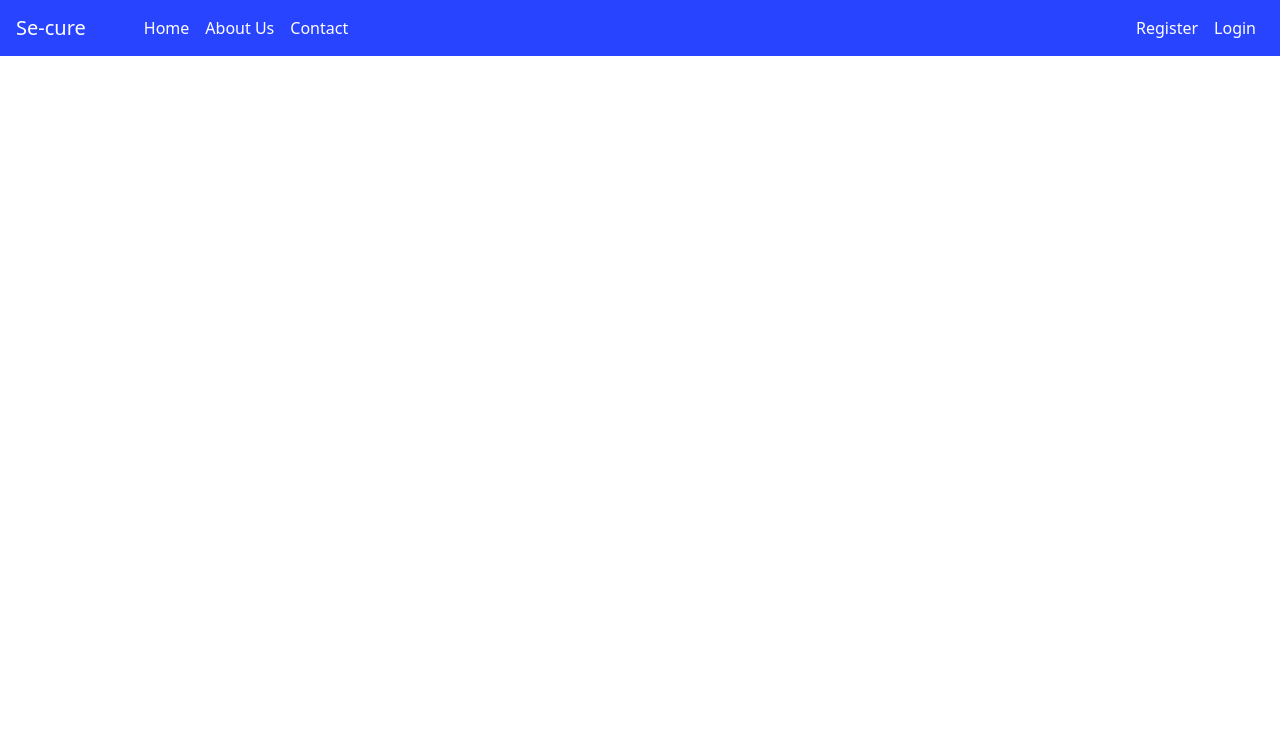
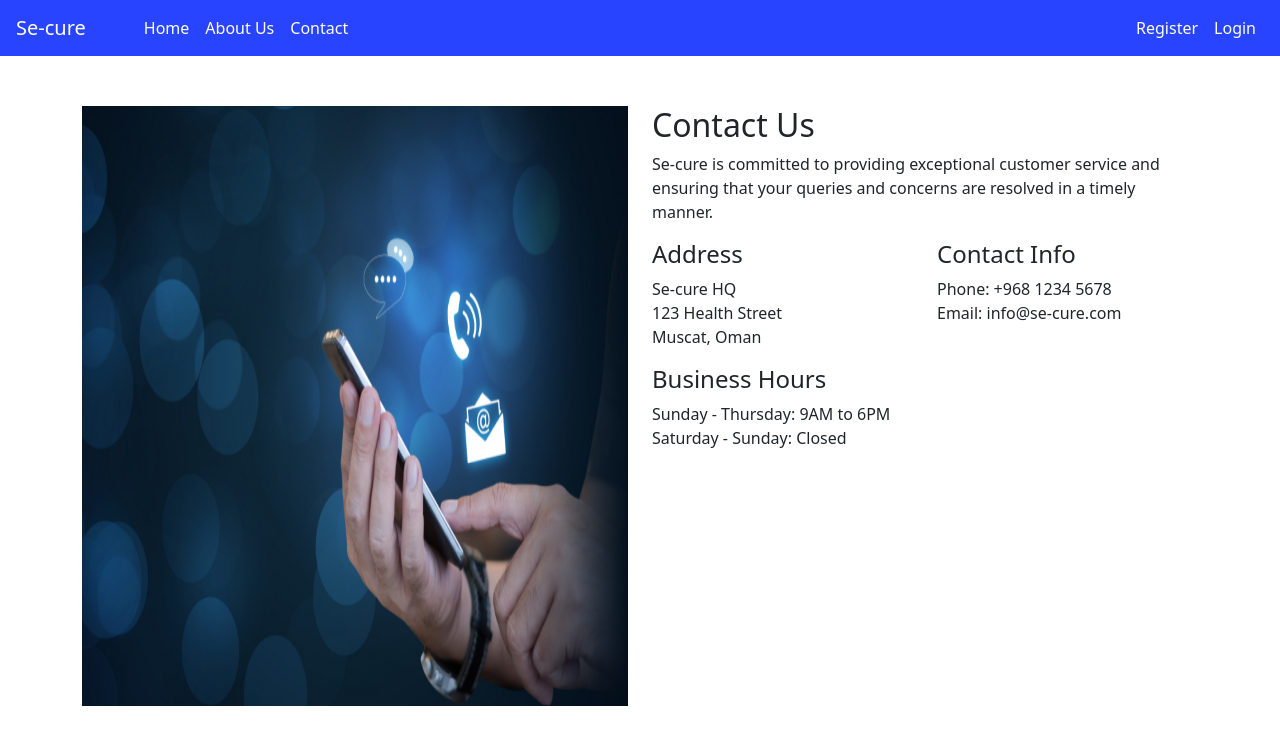
Before and after one commit to MuhammadSaqib786/Se-cure-flask-application, a Flask app: page /contact in a window 1280 px wide. Shown: the top 745 px of the page. Run offline with Flask 3, Linux system fonts and the light colour scheme; some libraries are stand-ins or nearby versions.

Commit message:
about-contact us done

```diff
--- a/templates/contact_us.html
+++ b/templates/contact_us.html
@@ -16,6 +16,35 @@
 <body>
   {% include 'navbar.html' %}
 
+  <div class="container" style="margin-top: 50px;">
+    <div class="row">
+
+        <div class="col-sm-6">
+            <img src="{{ url_for('static', filename='images/contact.png') }}" alt="contact us" class="img-fluid" style="height: 600px; width: 100%;">
+        </div>
+        <div class="col-sm-6">
+
+    <h2>Contact Us</h2>
+    <p>Se-cure is committed to providing exceptional customer service and ensuring that your queries and concerns are resolved in a timely manner.</p>
+    <div class="row">
+      <div class="col">
+        <h4>Address</h4>
+        <p>Se-cure HQ<br>
+           123 Health Street<br>
+           Muscat, Oman</p>
+      </div>
+      <div class="col">
+        <h4>Contact Info</h4>
+        <p>Phone: +968 1234 5678<br>
+           Email: info@se-cure.com</p>
+      </div>
+    </div>
+    <h4>Business Hours</h4>
+    <p>Sunday - Thursday: 9AM to 6PM<br>
+       Saturday - Sunday: Closed</p>
+  </div>
+  </div>
+  </div>
 
 
   <!-- Add Bootstrap JavaScript here -->
--- a/templates/home.html
+++ b/templates/home.html
@@ -28,7 +28,7 @@
         </p>
       </div>
       <div class="col-md-8">
-        <img src="{{ url_for('static', filename='images/home.jpeg') }}" alt="Image description" class="img-fluid" style="height: 600px; width: 100%;">
+        <img src="{{ url_for('static', filename='images/home.jpeg') }}" alt="Home" class="img-fluid" style="height: 600px; width: 100%;">
       </div>
     </div>
   </div>
```
Also changed, not shown: templates/about_us.html (+29 -0 lines), static/images/about.png (added), static/images/contact.png (added).
